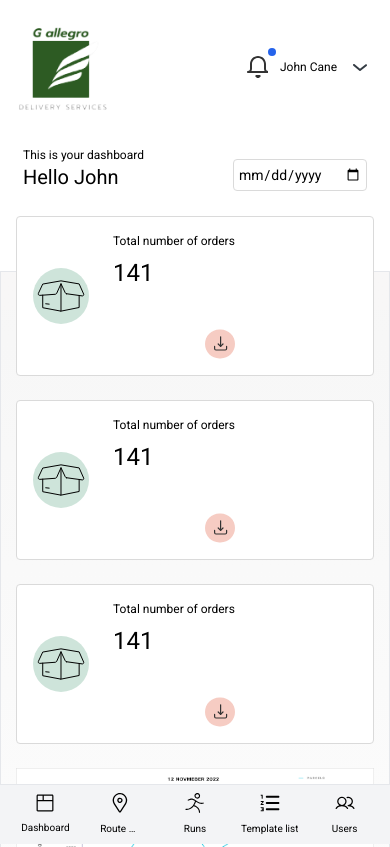
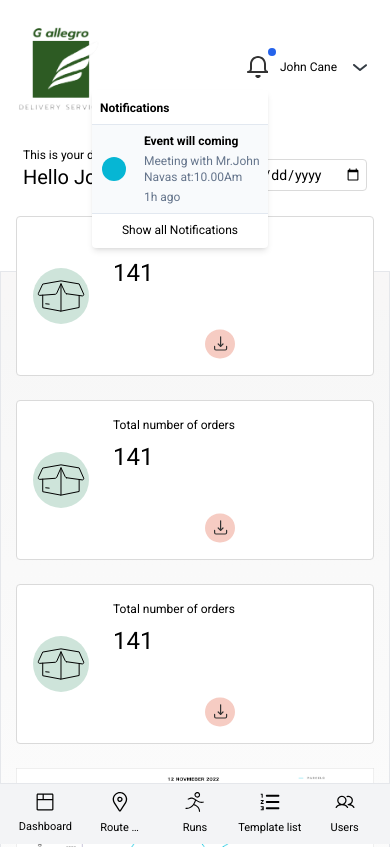
Before and after one commit to qtecsolution/alpha-2, a website: page index.html in a window 390 px wide. Shown: the top 847 px of the page. Drawn offline with nearby package versions, Linux system fonts and the light colour scheme.

Commit message:
homepage almost finished

```diff
--- a/index.html
+++ b/index.html
@@ -187,7 +187,7 @@
                 </svg>
 
               </span>
-              <span class="  text-[10px] sm:text-xs">Dashboard</span>
+              <span class="text-[11px] sm:text-xs">Dashboard</span>
             </a>
           </li>
 
@@ -201,7 +201,7 @@
 
 
               </span>
-              <p class="truncate  sm:text-xs text-[10px] w-10 sm:w-full">Route GenerationRoute </p>
+              <p class="truncate  sm:text-xs text-[11px] w-10 sm:w-full">Route GenerationRoute </p>
             </a>
           </li>
           <li class="w-1/5 py-2">
@@ -213,7 +213,7 @@
 
 
               </span>
-              <span class=" sm:text-xs text-[10px]">Runs</span>
+              <span class=" sm:text-xs text-[11px]">Runs</span>
             </a>
           </li>
           <li class="w-1/5 py-2">
@@ -225,7 +225,7 @@
 
 
               </span>
-              <span class="truncate  sm:text-xs text-[10px]">Template list</span>
+              <span class="truncate  sm:text-xs text-[11px]">Template list</span>
             </a>
           </li>
           <li class="w-1/5  relative py-2" x-data="{ open: false }" x-cloak>
@@ -238,15 +238,15 @@
                       </span>
                 </span>
 
-                <span class=" text-[10px]  sm:text-xs ">
+                <span class=" text-[11px]  sm:text-xs ">
                     Users
                 </span>
             </a>
 
-            <div x-show="open" @click.away="open = false" x-transition:enter="transition-all duration-200 ease-out" x-transition:enter-start="transform opacity-0 scale-95" x-transition:enter-end="transform opacity-100 scale-100" x-transition:leave="transition-all duration-200 ease-in" x-transition:leave-start="transform opacity-100 scale-100" x-transition:leave-end="transform opacity-0 scale-95" class="w-28  lg:w-52 origin-top-right absolute right-1  bottom-full z-50 text-left bg-white shadow-sm border border-b-red-300 rounded">
+            <div x-show="open" @click.away="open = false" x-transition:enter="transition-all duration-200 ease-out" x-transition:enter-start="transform opacity-0 scale-95" x-transition:enter-end="transform opacity-100 scale-100" x-transition:leave="transition-all duration-200 ease-in" x-transition:leave-start="transform opacity-100 scale-100" x-transition:leave-end="transform opacity-0 scale-95" class="w-32  lg:w-52 origin-top-right absolute right-1  bottom-full z-50 text-left bg-white shadow-sm border border-b-red-300 rounded">
                 <div class="flex flex-col">
-                    <a href="#" class=" py-2 px-4 text-[10px]">Staff</a>
-                    <a href="#" class=" py-2 px-4 text-[10px]">Drivers</a>
+                    <a href="#" class=" py-2 px-4 text-[11px]">Staff</a>
+                    <a href="#" class=" py-2 px-4 text-[11px]">Drivers</a>
                 </div>
             </div>
           </li>
@@ -273,7 +273,7 @@
                     </div>
                     <div class="flex items-center  gap-3 sm:gap-4 md:gap-5 lg:gap-16 ">
                         <!-- notification -->
-                        <div class="relative cursor-pointer pb-3 " x-data="{ open: false }" x-cloak>
+                        <div class="relative cursor-pointer pb-3 " x-data="{ open: true }" x-cloak>
                             <span @click="open = ! open">
                                 <svg width="21" height="22" viewBox="0 0 21 22" fill="none" xmlns="http://www.w3.org/2000/svg">
                                     <path
@@ -290,12 +290,10 @@
                                 x-transition:leave-start="transform opacity-100 scale-100"
                                 x-transition:leave-end="transform opacity-0 scale-95"
                                 class="w-44 lg:w-52 origin-top-right absolute right-0 rounded top-full z-50 py-0.5 text-left bg-white  shadow-md">
-                                <div class="p-3 font-normal border-b border-slate-200 ">
+                                <div class="p-2 font-normal border-b border-slate-200 ">
                                     <div class="relative w-full flex flex-row justify-between items-center">
-                                        <div class="text-sm font-bold">Notifications</div>
-                                        <a href="#" class="inline-block" title="Clear all">
-                                            <i class="text-xl bx bx-trash-alt"></i>
-                                        </a>
+                                        <div class="text-xs md:text-sm font-bold">Notifications</div>
+
                                     </div>
                                 </div>
                                 <div class="max-h-60 overflow-y-auto scrollbars show">
@@ -304,21 +302,21 @@
                                             class="flex flex-wrap flex-row items-center border-b border-slate-200   py-2 hover:bg-slate-100 bg-slate-50">
                                             <div class="flex-shrink max-w-full px-2 w-1/4 text-center">
                                                 <div
-                                                    class="flex justify-center mx-auto w-8 h-8 rounded-full bg-cyan-500 text-white">
+                                                    class="flex justify-center mx-auto w-6 h-6 rounded-full bg-cyan-500 text-white">
                                                     <i class="self-center bx bx-calendar"></i>
                                                 </div>
                                             </div>
                                             <div class="flex-shrink max-w-full px-2 w-3/4">
-                                                <div class="text-sm font-bold">Event will coming</div>
-                                                <div class="text-slate-500 text-sm mt-1">Meeting with Mr.John Navas at:10.00Am
+                                                <div class=" text-xs md:text-sm font-bold">Event will coming</div>
+                                                <div class="text-slate-500 text-xs md:text-sm mt-1">Meeting with Mr.John Navas at:10.00Am
                                                 </div>
-                                                <div class="text-slate-500 text-sm mt-1">1h ago</div>
+                                                <div class="text-slate-500 text-xs md:text-sm mt-1">1h ago</div>
                                             </div>
                                         </div>
                                     </a>
 
                                 </div>
-                                <div class="p-3 text-sm text-center font-normal">
+                                <div class="p-2 sm:p-3 text-xs md:text-sm text-center font-normal">
                                     <a href="#" class="hover:underline">Show all Notifications</a>
                                 </div>
                             </div>
```
Also changed, not shown: assets/css/tailwind.css.
